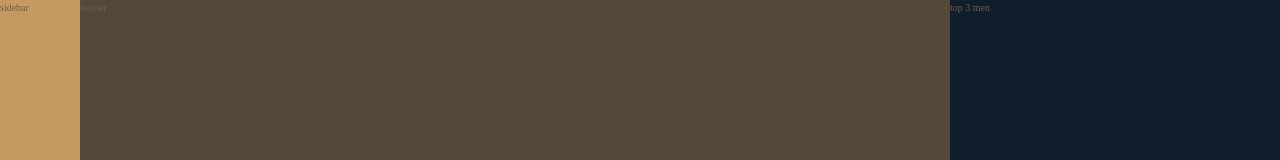
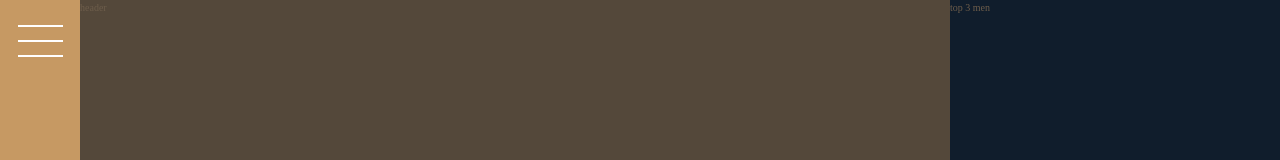
Before and after one commit to Naval63/Nexter, a website: page src/index.html in a window 1280 px wide. Shown: the top 160 px of the page. Drawn offline with nearby package versions, Linux system fonts and the light colour scheme; files that its build step writes are made by us from their sources.

Commit message:
add nav button in sidebar section

```diff
--- a/src/index.html
+++ b/src/index.html
@@ -15,7 +15,7 @@
     <body class="container">
 
         <div class="sidebar">
-                sidebar
+            <button class="nav-btn"></button>
         </div>
 
         <header class="header">
@@ -64,7 +64,7 @@
                     <use xlink:href="img/sprite.svg#icon-presentation"></use>
                 </svg>
                 <h4 class="heading-4 heading-4--dark">Top 1% realtors</h4>
-                    <p class="feature__text">Quidem consequatur harum, voluptatum mollitia quae. Tenetur distinctio necessitatibus pariatur voluptatibus.</p>
+                    p class="feature__text">Quidem consequatur harum, voluptatum mollitia quae. Tenetur distinctio necessitatibus pariatur voluptatibus.</p>
             </div>
 
             <div class="feature">
--- a/src/scss/_sidebar.scss
+++ b/src/scss/_sidebar.scss
@@ -2,4 +2,34 @@
     background-color: $color-primary;
     grid-column: sidebar-start / sidebar-end;
     grid-row: 1 / -1;
+
+    display: flex;
+    justify-content: center;
 }
+
+.nav-btn {
+    border: none;
+    border-radius: 0;
+
+    background-color: $color-light;
+    height: 2px;
+    width: 4.5rem;
+    margin-top: 4rem;
+
+    &::before,
+    &::after {
+        content: '';
+        display: block;
+        background-color: $color-light;
+        height: 2px;
+        width: 4.5rem;
+    }
+
+    &::before {
+        transform: translateY(-1.5rem);
+    }
+
+    &::after {
+        transform: translateY(1.3rem);
+    }
+}
```
Lines whose indentation alone changed are shown as unchanged.
